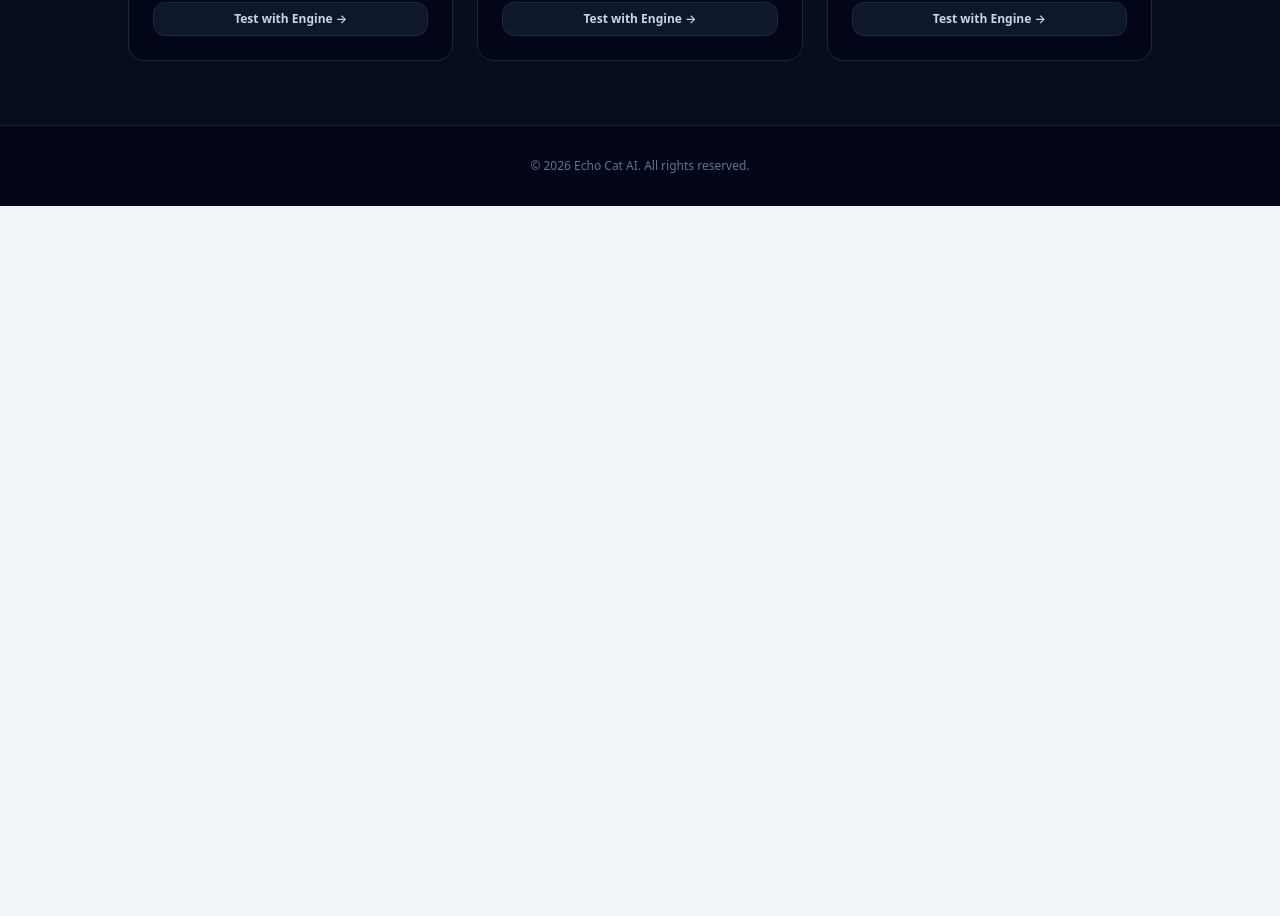
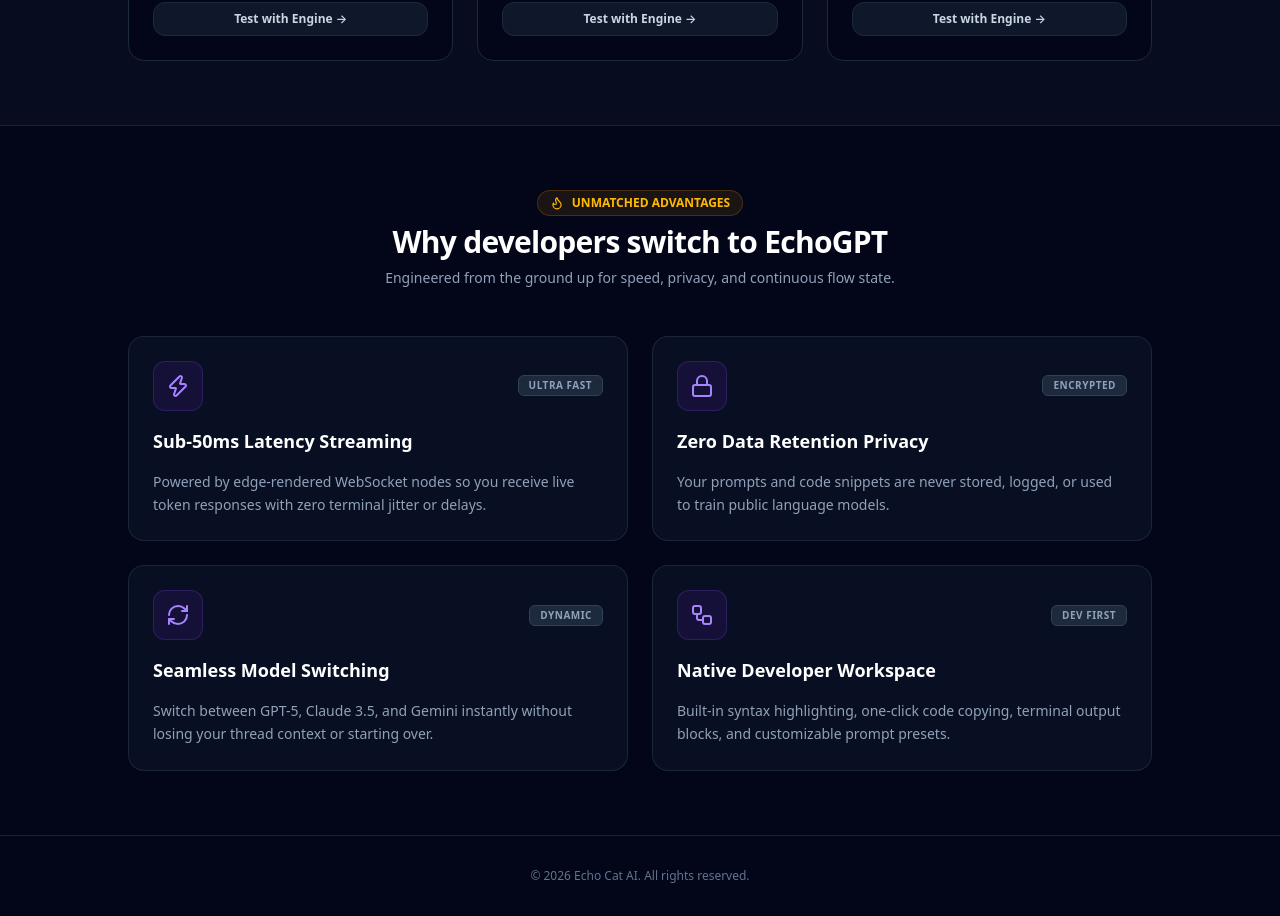
Before and after one commit to Laboni108/EchoGPT, a React (Vite) app: page / in a window 1280 px wide. Shown: the part 1340-2256 px from the top of the page. Before the commit the page ends 1546 px from the top, so only its background shows below. Built offline with nearby package versions, Linux system fonts and the light colour scheme.

Commit message:
adding the section why echogpt'

```diff
--- a/src/components/LandingPage.jsx
+++ b/src/components/LandingPage.jsx
@@ -1,7 +1,8 @@
 import React, { useState } from 'react';
 import {
   Cat, Menu, X, ArrowRight, Sparkles, Code2, Shield, Cpu, Zap, Star,
-  CheckCircle2, Bot, Terminal, Layers, Globe, ChevronDown, HelpCircle
+  CheckCircle2, Bot, Terminal, Layers, Globe, ChevronDown, HelpCircle,
+  Lock, RefreshCw, Workflow, Flame
 } from 'lucide-react';
 
 export default function LandingPage({ onLaunchApp }) {
@@ -31,6 +32,33 @@
     }
   ];
 
+  const whyChooseUs = [
+    {
+      icon: Zap,
+      title: "Sub-50ms Latency Streaming",
+      description: "Powered by edge-rendered WebSocket nodes so you receive live token responses with zero terminal jitter or delays.",
+      badge: "ULTRA FAST"
+    },
+    {
+      icon: Lock,
+      title: "Zero Data Retention Privacy",
+      description: "Your prompts and code snippets are never stored, logged, or used to train public language models.",
+      badge: "ENCRYPTED"
+    },
+    {
+      icon: RefreshCw,
+      title: "Seamless Model Switching",
+      description: "Switch between GPT-5, Claude 3.5, and Gemini instantly without losing your thread context or starting over.",
+      badge: "DYNAMIC"
+    },
+    {
+      icon: Workflow,
+      title: "Native Developer Workspace",
+      description: "Built-in syntax highlighting, one-click code copying, terminal output blocks, and customizable prompt presets.",
+      badge: "DEV FIRST"
+    }
+  ];
+
   return (
     <div className="min-h-screen bg-slate-950 text-slate-100 flex flex-col justify-between selection:bg-violet-500 selection:text-white">
 
@@ -49,8 +77,8 @@
 
           <div className="hidden md:flex items-center gap-8 text-sm font-medium text-slate-400">
             <a href="#preview" className="hover:text-white transition-colors">Preview</a>
-            <a href="#features" className="hover:text-white transition-colors">Features</a>
             <a href="#models" className="hover:text-white transition-colors">AI Models</a>
+            <a href="#why-echogpt" className="hover:text-white transition-colors">Why EchoGPT</a>
           </div>
 
           <div className="hidden md:flex items-center gap-4">
@@ -75,8 +103,8 @@
         {mobileMenuOpen && (
           <div className="md:hidden mt-3 pt-4 pb-2 border-t border-slate-800 flex flex-col gap-3 text-sm font-medium text-slate-300 animate-in fade-in slide-in-from-top-2">
             <a href="#preview" onClick={() => setMobileMenuOpen(false)} className="px-3 py-2 rounded-lg hover:bg-slate-900 hover:text-white">Preview</a>
-            <a href="#features" onClick={() => setMobileMenuOpen(false)} className="px-3 py-2 rounded-lg hover:bg-slate-900 hover:text-white">Features</a>
             <a href="#models" onClick={() => setMobileMenuOpen(false)} className="px-3 py-2 rounded-lg hover:bg-slate-900 hover:text-white">AI Models</a>
+            <a href="#why-echogpt" onClick={() => setMobileMenuOpen(false)} className="px-3 py-2 rounded-lg hover:bg-slate-900 hover:text-white">Why EchoGPT</a>
             <button
               onClick={() => { setMobileMenuOpen(false); onLaunchApp(); }}
               className="mt-2 w-full py-2.5 rounded-xl bg-gradient-to-r from-violet-600 to-fuchsia-600 text-white font-semibold text-center flex items-center justify-center gap-2 shadow-md"
@@ -117,7 +145,6 @@
       {/* 3. PRODUCT PREVIEW MOCKUP FRAME */}
       <section id="preview" className="px-4 sm:px-8 py-10 max-w-5xl mx-auto w-full">
         <div className="rounded-2xl border border-slate-800 bg-slate-900/90 shadow-2xl overflow-hidden backdrop-blur-xl">
-          {/* Top Mockup Window Header */}
           <div className="px-4 py-3 bg-slate-950/80 border-b border-slate-800 flex items-center justify-between">
             <div className="flex items-center gap-2">
               <div className="h-3 w-3 rounded-full bg-rose-500/80" />
@@ -130,7 +157,6 @@
             </div>
           </div>
 
-          {/* Interactive Chat Mockup Interface */}
           <div className="p-6 space-y-4 font-sans text-xs sm:text-sm">
             <div className="flex gap-3 items-start">
               <div className="h-7 w-7 rounded-lg bg-slate-800 border border-slate-700 flex items-center justify-center text-slate-300 text-xs shrink-0 font-bold">
@@ -189,6 +215,44 @@
         </div>
       </section>
 
+      {/* 5. STEP 2 FEATURE: WHY CHOOSE ECHOGPT GRID */}
+      <section id="why-echogpt" className="px-4 sm:px-8 py-16 bg-slate-950 border-t border-slate-800/80">
+        <div className="max-w-5xl mx-auto">
+          <div className="text-center mb-12 space-y-2">
+            <div className="inline-flex items-center gap-2 px-3 py-1 rounded-full bg-amber-500/10 border border-amber-500/20 text-amber-400 text-xs font-semibold">
+              <Flame className="h-3.5 w-3.5" />
+              <span>UNMATCHED ADVANTAGES</span>
+            </div>
+            <h2 className="text-2xl sm:text-3xl font-bold text-white tracking-tight">Why developers switch to EchoGPT</h2>
+            <p className="text-slate-400 text-sm max-w-lg mx-auto">Engineered from the ground up for speed, privacy, and continuous flow state.</p>
+          </div>
+
+          <div className="grid grid-cols-1 sm:grid-cols-2 gap-6">
+            {whyChooseUs.map((item, idx) => {
+              const IconComponent = item.icon;
+              return (
+                <div key={idx} className="p-6 rounded-2xl bg-slate-900/60 border border-slate-800/90 hover:border-slate-700 transition-all space-y-4 group">
+                  <div className="flex items-center justify-between">
+                    <div className="p-3 rounded-xl bg-violet-600/10 border border-violet-500/20 text-violet-400 group-hover:bg-violet-600 group-hover:text-white transition-colors">
+                      <IconComponent className="h-6 w-6" />
+                    </div>
+                    <span className="text-[10px] font-extrabold tracking-wider px-2.5 py-0.5 rounded-md bg-slate-800 text-slate-400 border border-slate-700">
+                      {item.badge}
+                    </span>
+                  </div>
+                  <h3 className="font-bold text-white text-lg group-hover:text-amber-400 transition-colors">
+                    {item.title}
+                  </h3>
+                  <p className="text-slate-400 text-xs sm:text-sm leading-relaxed">
+                    {item.description}
+                  </p>
+                </div>
+              );
+            })}
+          </div>
+        </div>
+      </section>
+
       {/* FOOTER */}
       <footer className="border-t border-slate-800/80 py-8 px-4 text-center text-xs text-slate-500">
         <p>© 2026 Echo Cat AI. All rights reserved.</p>
```
